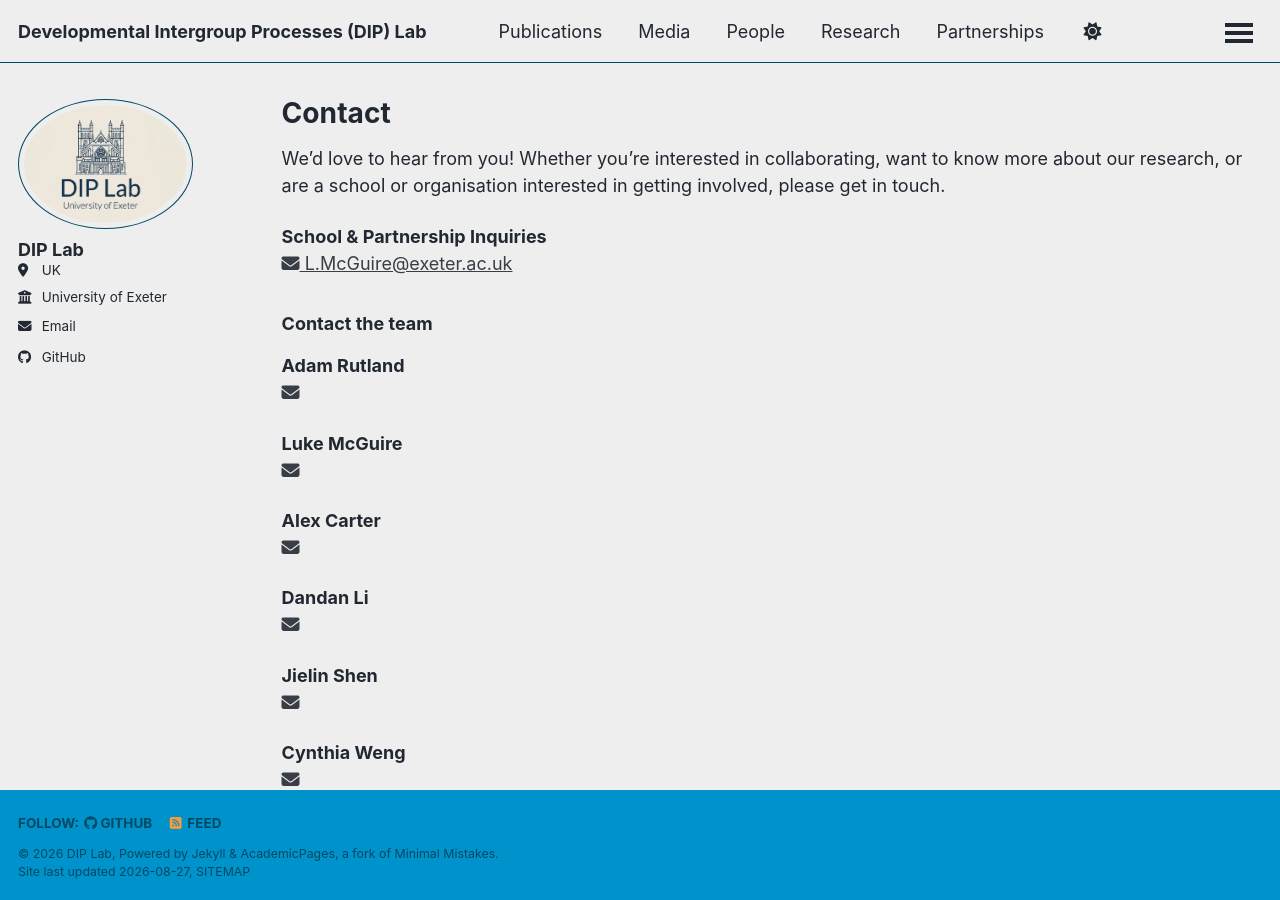
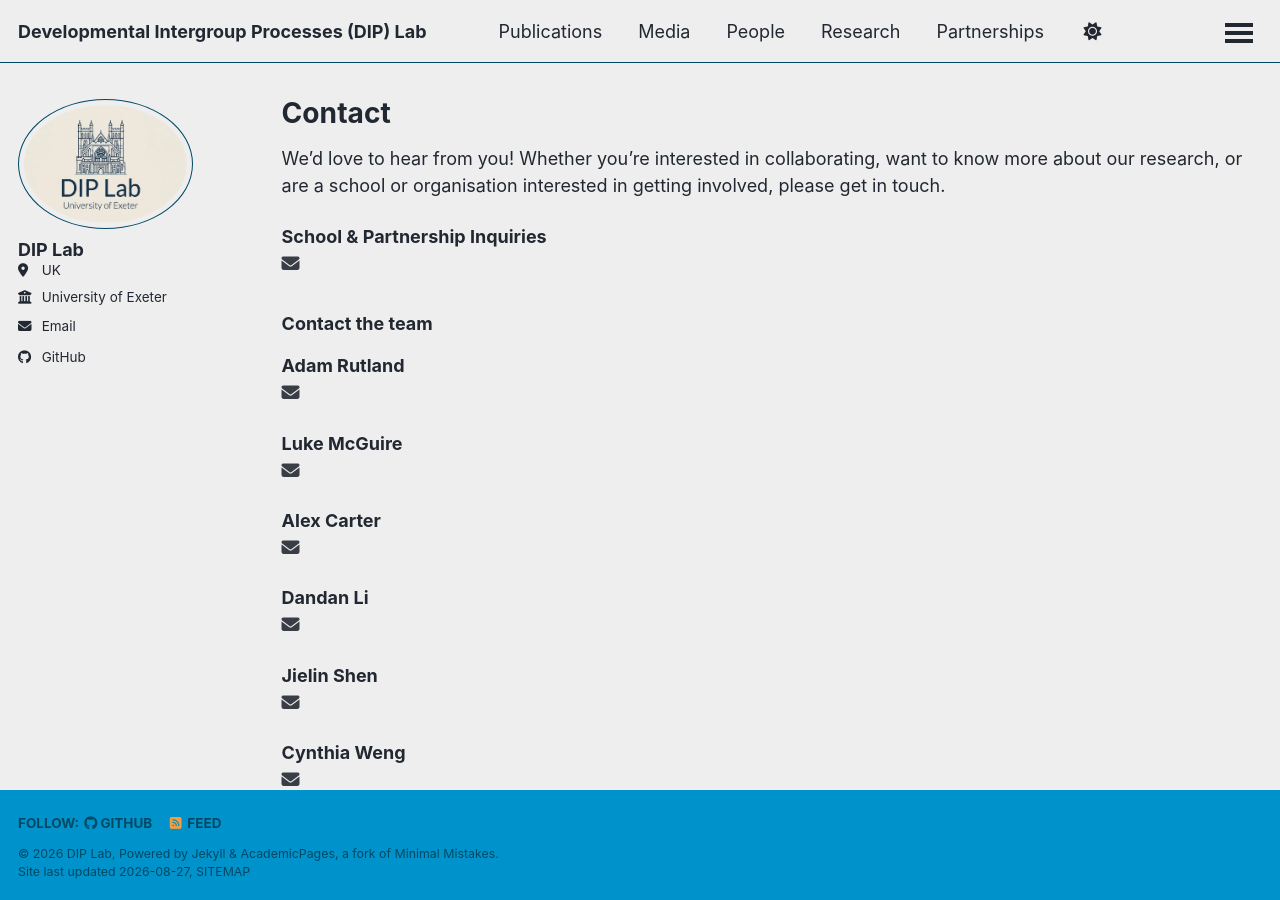
Before and after one commit to Developmental-Intergroup-Processes-Lab/Developmental-Intergroup-Processes-Lab.github.io, a Jekyll site: the page built from _pages/cv.md, in a window 1280 px wide and 900 px high. Built offline with Jekyll 4.4.1, drawn with Linux system fonts in a browser that asks for light colours; a style sheet for code colours, icons or effects is not loaded.

Commit message:
Update cv.md

```diff
--- a/_pages/cv.md
+++ b/_pages/cv.md
@@ -7,7 +7,7 @@ author_profile: true
 We'd love to hear from you! Whether you're interested in collaborating, want to know more about our research, or are a school or organisation interested in getting involved, please get in touch.
 
 <p><strong>School & Partnership Inquiries</strong><br/>
-<a href="mailto:L.McGuire@exeter.ac.uk"><i class="fas fa-envelope"></i> L.McGuire@exeter.ac.uk</a></p>
+<a href="mailto:L.McGuire@exeter.ac.uk"><i class="fas fa-envelope"></i></a></p>
 
 <h3>Contact the team</h3>
 
```
